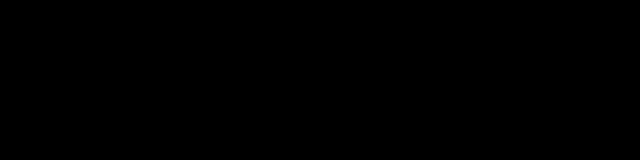
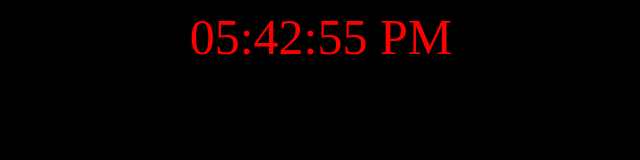
Before and after one commit to dakotasmothers/JavaScriptClock, a plain HTML site: page html/index.html in a window 1280 px wide. Shown: the whole page, without its empty margins (319-959 px from the left). Drawn offline with Linux system fonts and the light colour scheme.

Commit message:
Clock is functional and JavaScript is finished

```diff
--- a/css/main.css
+++ b/css/main.css
@@ -1,3 +1,9 @@
 body {
     background-color: black;
 }
+#clockDisplay{
+    color: white;
+    text-align: center;
+    font-size: 50px;
+    color:red;
+}
--- a/html/index.html
+++ b/html/index.html
@@ -5,12 +5,12 @@
     <meta charset="UTF-8">
     <meta name="viewport" content="width=device-width, initial-scale=1.0">
     <meta http-equiv="X-UA-Compatible" content="ie=edge">
-    <title>CLock</title>
+    <title>Clock</title>
     <link rel="stylesheet" href="../css/main.css">
 </head>
 
 <body>
-    <div>
+    <div id="clockDisplay">
 
     </div>
 
--- a/js/scripts.js
+++ b/js/scripts.js
@@ -0,0 +1,38 @@
+//We need a way to get the current time and have that be updated each second.
+
+//To do this we are going to create a function that contains a timer to call itself again each second.
+
+function showTime(){
+    var date = new Date(); //This gets us the current date and time.
+
+    var hour = date.getHours();
+    var minute = date.getMinutes();
+    var second = date.getSeconds();
+    var period = "AM";
+
+    if (hour === 0){
+        period = "AM";
+    } else if (hour >= 12){
+        period = "PM";
+    }
+
+    if (hour === 0){
+        hour = 12;
+    }
+    if (hour > 12){
+        hour -= 12;
+        period = "PM";
+    }
+    hour = (hour < 10 ? ("0" + hour) : hour); //If hour is less than 10, set hour equal to 0 plus the value of hour. Else keep hour the same.
+    minute = (minute < 10 ? ("0" + minute) : minute);
+    second =(second < 10 ? ("0" + second) : second);
+
+    var time = (hour + ":" + minute + ":" + second + " " + period);
+    console.log(time);
+    document.getElementById("clockDisplay").innerText = time;
+
+    setTimeout(showTime, 1000); //Schedules the showTime function to be called after 1000 milliseconds, or one second.
+}
+showTime();
+
+//We need to make sure the hour is properly represented in 12-hr time, and we also need to determine whether we should display AM or PM.
```
